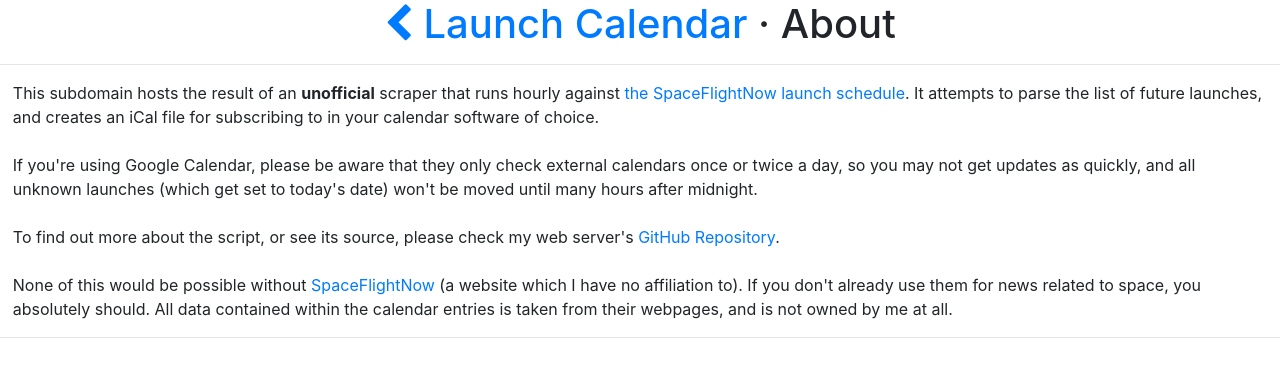
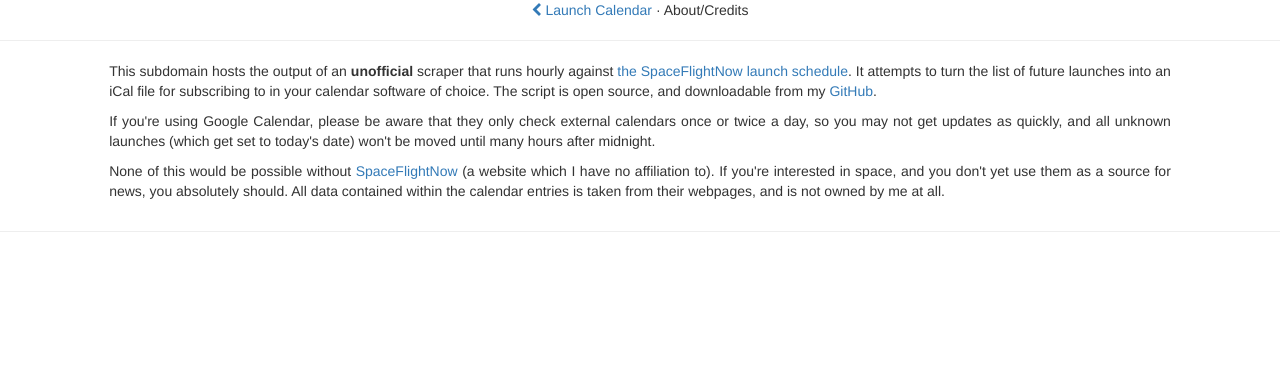
Before and after one commit to simonhollingshead/puppet_built_webserver, a PHP site: page /about.htm in a window 1280 px wide. Shown: the top 377 px of the page. Run offline with PHP 8.4, Linux system fonts and the light colour scheme; some libraries are stand-ins or nearby versions.

Commit message:
Lots of work done to the website and the general nginx deployment mechanism.

```diff
--- a/modules/launchcalendar/files/web-files/about.htm
+++ b/modules/launchcalendar/files/web-files/about.htm
@@ -12,14 +12,17 @@
         <link href="/media/simonhollingshead.css" rel="stylesheet">
     </head>
     <body>
-        <h1 style="text-align:center"><a href="/"><i class="fa fa-chevron-left"></i><span class="nolink">&nbsp;</span>Launch Calendar</a> &middot; About</h1>
-        <hr />
-        <p style="padding:0 1% 0 1%">
-        This subdomain hosts the result of an <b>unofficial</b> scraper that runs hourly against <a href="http://spaceflightnow.com/launch-schedule/">the SpaceFlightNow launch schedule</a>.  It attempts to parse the list of future launches, and creates an iCal file for subscribing to in your calendar software of choice.<br /><br />
-            If you're using Google Calendar, please be aware that they only check external calendars once or twice a day, so you may not get updates as quickly, and all unknown launches (which get set to today's date) won't be moved until many hours after midnight.<br /><br />
-            To find out more about the script, or see its source, please check my web server's <a href="https://github.com/simonhollingshead/puppet_built_webserver/tree/master/modules/spaceflightnow">GitHub Repository</a>.<br /><br />
-            None of this would be possible without <a href="http://spaceflightnow.com/">SpaceFlightNow</a> (a website which I have no affiliation to).  If you don't already use them for news related to space, you absolutely should.  All data contained within the calendar entries is taken from their webpages, and is not owned by me at all.
-        </p>
+        <div class="leader-text text-center"><a href="/"><i class="fa fa-chevron-left"></i><span class="nolink">&nbsp;</span>Launch Calendar</a> &middot; About/Credits</div>
+        <hr class="text-header-separator" />
+<div class="row">
+   <div class="col-xs-10 col-xs-offset-1 text-justify text-body">
+	 <p>
+        This subdomain hosts the output of an <b>unofficial</b> scraper that runs hourly against <a href="http://spaceflightnow.com/launch-schedule/" target="_blank">the SpaceFlightNow launch schedule</a>.  It attempts to turn the list of future launches into an iCal file for subscribing to in your calendar software of choice.  The script is open source, and downloadable from my <a href="https://github.com/simonhollingshead/puppet_built_webserver/tree/master/modules/launchcalendar/files/launchcalendar.py" target="_blank">GitHub</a>.</p>
+	<p>
+            If you're using Google Calendar, please be aware that they only check external calendars once or twice a day, so you may not get updates as quickly, and all unknown launches (which get set to today's date) won't be moved until many hours after midnight.</p>
+	<p>
+            None of this would be possible without <a href="http://spaceflightnow.com/" target="_blank">SpaceFlightNow</a> (a website which I have no affiliation to).  If you're interested in space, and you don't yet use them as a source for news, you absolutely should.  All data contained within the calendar entries is taken from their webpages, and is not owned by me at all.
+        </p></div></div>
         <hr />
     </body>
 </html>
--- a/modules/launchcalendar/files/web-files/log.php
+++ b/modules/launchcalendar/files/web-files/log.php
@@ -2,6 +2,6 @@
 
 header("Content-Type: text/plain", true);
 
-echo file_get_contents("result.log");
+echo file_get_contents("/var/log/launchcalendar/result.log");
 
 ?>
```
Also changed, not shown: modules/launchcalendar/files/web-files/index.php (+21 -13 lines), modules/nginx/files/web-files/media/simonhollingshead.css (+23 -1 lines), 7 other files.
